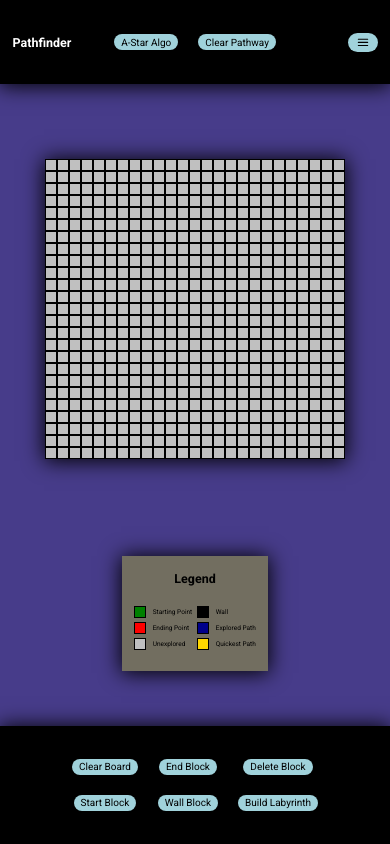
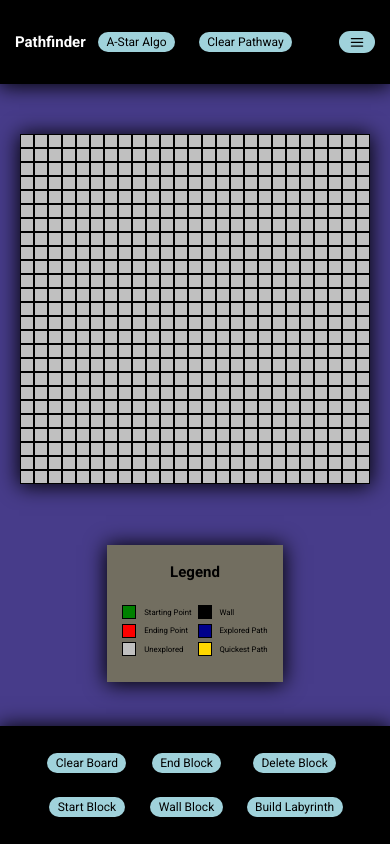
Before and after one commit to kcharles2013/Pathfinder, a React (Create React App) app: page / in a window 390 px wide. Built offline with nearby package versions, Linux system fonts and the light colour scheme.

Commit message:
adjustments to the responsiveness for mobile devices

```diff
--- a/src/App.css
+++ b/src/App.css
@@ -22,28 +22,35 @@ body {
 /*    }*/
 /*}*/
 
-@media screen and (min-width: 992px) and (max-width: 1199px){
-    body {
-        font-size: 8px;
+@media screen and (max-width: 1190px){
+    body{
+        font-size: 9px;
     }
 }
 
-@media screen and (min-width: 768px) and (max-width: 991px){
-    body {
-        font-size: 7px;
-    }
-}
+/*@media screen and (max-width: 992px){*/
+/*    body {*/
+/*        font-size: 8px;*/
+/*    }*/
+/*}*/
+
+
+/*@media screen and (max-width: 872px) {*/
+/*    body {*/
+/*        font-size: 7px;*/
+/*    }*/
+/*}*/
 
 @media screen and (max-width: 767px){
     body {
-        font-size: 6px;
+        font-size: 7px;
         overflow: auto;
     }
 }
 
 @media screen and (max-width: 480px){
     body {
-        font-size: 5px;
+        font-size: 6px;
         overflow: auto;
     }
 }
--- a/src/components/Footer.css
+++ b/src/components/Footer.css
@@ -1,4 +1,4 @@
-@media screen and (max-width: 767px){
+@media screen and (max-width: 872px){
     #footer-container{
         /*font-size: 3.25em;*/
         white-space: nowrap;
@@ -42,6 +42,7 @@
 
 .footer-button{
     margin: 1em;
+    white-space: nowrap;
 }
 
 .footer-button-container-mobile{
--- a/src/components/Grid.css
+++ b/src/components/Grid.css
@@ -1,3 +1,36 @@
+@media screen and (max-width: 930px){
+    /*#grid-container{*/
+    /*    display: flex;*/
+    /*    flex-direction: column;*/
+    /*    align-items: center;*/
+    /*    justify-content: center;*/
+    /*}*/
+
+    #right-legend{
+        /*align-items: stretch;*/
+        /*display: none;*/
+        height: 100vh;
+        width: 35%;
+        /*background-color: red;*/
+        /*flex-grow: 0.5;*/
+    }
+
+    #left-legend{
+        /*align-items: stretch;*/
+        height: 100vh;
+        width: 65%;
+        /*background-color: green;*/
+        /*flex-grow: 0;*/
+    }
+
+    #center-grid{
+        /*align-items: stretch;*/
+        height: 60vh;
+        width: 100%;
+        /*background-color: orange;*/
+        /*flex-grow: 2;*/
+    }
+}
 @media screen and (max-width: 767px) {
     #grid-container{
         display: flex;
--- a/src/components/Header.css
+++ b/src/components/Header.css
@@ -140,12 +140,14 @@
 .header-button{
     margin-right: 1em;
     margin-left: 1em;
+    white-space: nowrap;
 }
 
 .a-star-disabled{
     pointer-events: none;
     opacity: 0.5;
     cursor: none;
+    white-space: nowrap;
 }
 
 /*.button{*/
--- a/src/components/Header.jsx
+++ b/src/components/Header.jsx
@@ -14,9 +14,9 @@ for (let i = 101; i > 1; i--){
     speedArray.push(value);
 }
 
-// SETS THE INITIAL ANIMATION CLASS FOR SETTINGS PAGE;
+// SETS THE INITIAL ANIMATION CLASS FOR SETTINGS PAGE: ON LOAD;
 window.addEventListener('load', function (){
-    console.log(`Page has loaded, window.innerWidth: ${window.innerWidth}`);
+    // console.log("Page has loaded: ", `width, height: ${window.innerWidth}, ${window.innerHeight}`);
     if (window.innerWidth <= 767) {
         document.getElementById('settings-container').classList.replace('settings-container-anim', 'settings-container-mobile-anim');
     }
@@ -24,7 +24,7 @@ window.addEventListener('load', function (){
 
 // UPDATES THE SETTINGS ANIMATION BASED ON RESIZING OF THE SCREEN'S WIDTH;
 window.addEventListener('resize', function(){
-    console.log(`Window width: ${window.innerWidth}`);
+    // console.log(`Window width: ${window.innerWidth}`);
     let isMobile = true;
     for (let i = 0; i < document.getElementById('settings-container').classList.length; i++){
         if (document.getElementById('settings-container').classList[i] === 'settings-container-anim'){
--- a/src/components/colorScheme.css
+++ b/src/components/colorScheme.css
@@ -41,7 +41,7 @@
 /*NodeHoverColor is two shades (Dark Slate Blue) darker than GridContainerColor, to simulate being closer to user*/
 
 /*light-color-scheme reference*/
-/**/
+/*https://coolors.co/ffffff-b5f44a-007ea7-c0c0c0-433e3f*/
 
 /*medium-color-scheme reference*/
 /**/
--- a/src/components/settings.jsx
+++ b/src/components/settings.jsx
@@ -16,14 +16,14 @@ function Settings(){
     return(
         <>
             <div
-                className="settings-cover settings-closed settings-cover-closed"
+                className="settings-cover settings-cover-closed"
                 id='settings-cover'
                 onClick={function (){
                     settingsExitHandler();
                 }}
             />
             <div
-                className="settings-container settings-container-anim settings-closed settings-container-closed"
+                className="settings-container settings-container-anim settings-container-closed"
                 id='settings-container'
             >
                 <div
```
Also changed, not shown: 2 other files (tests, documents, lock files or other folders).
